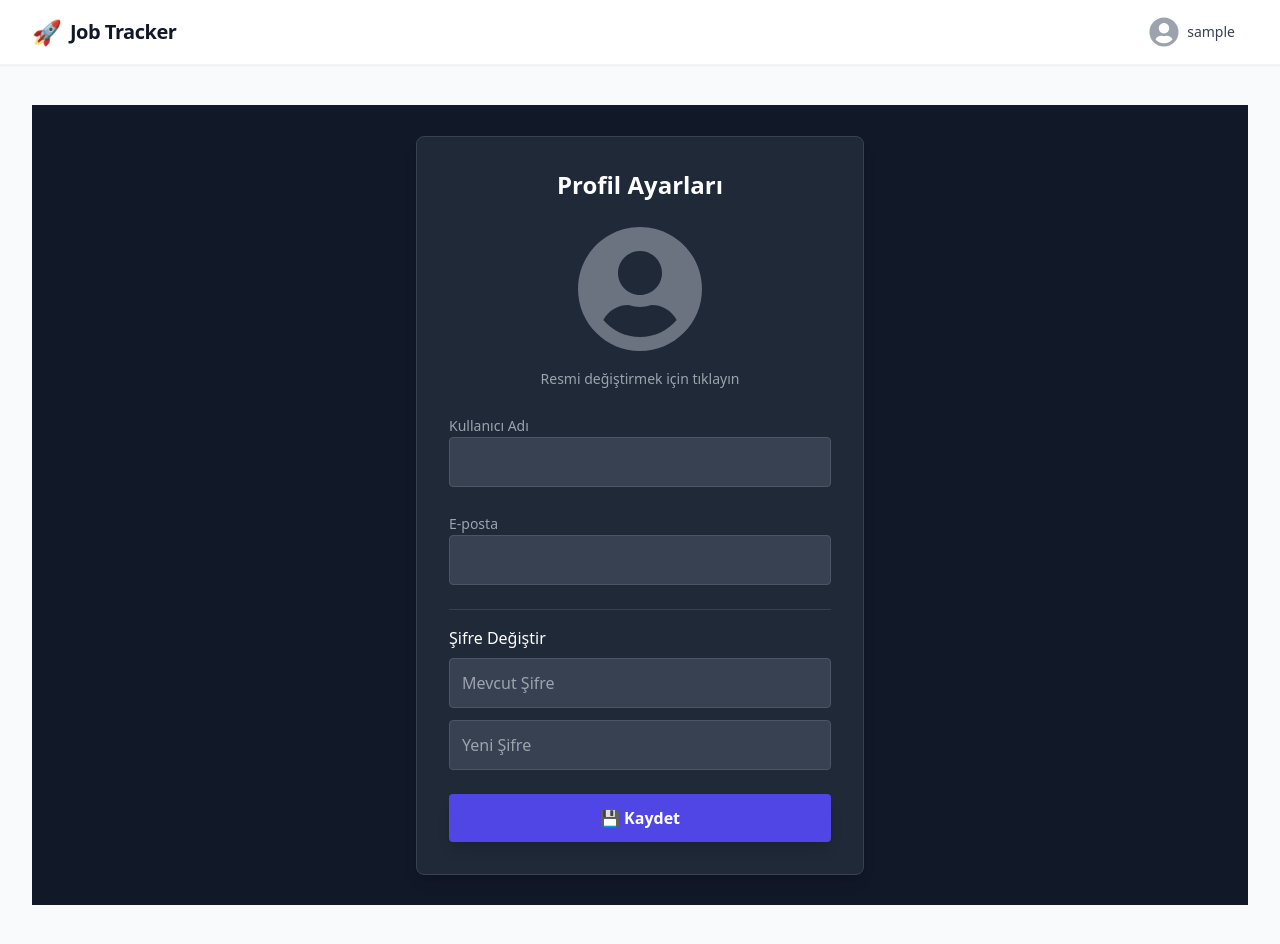
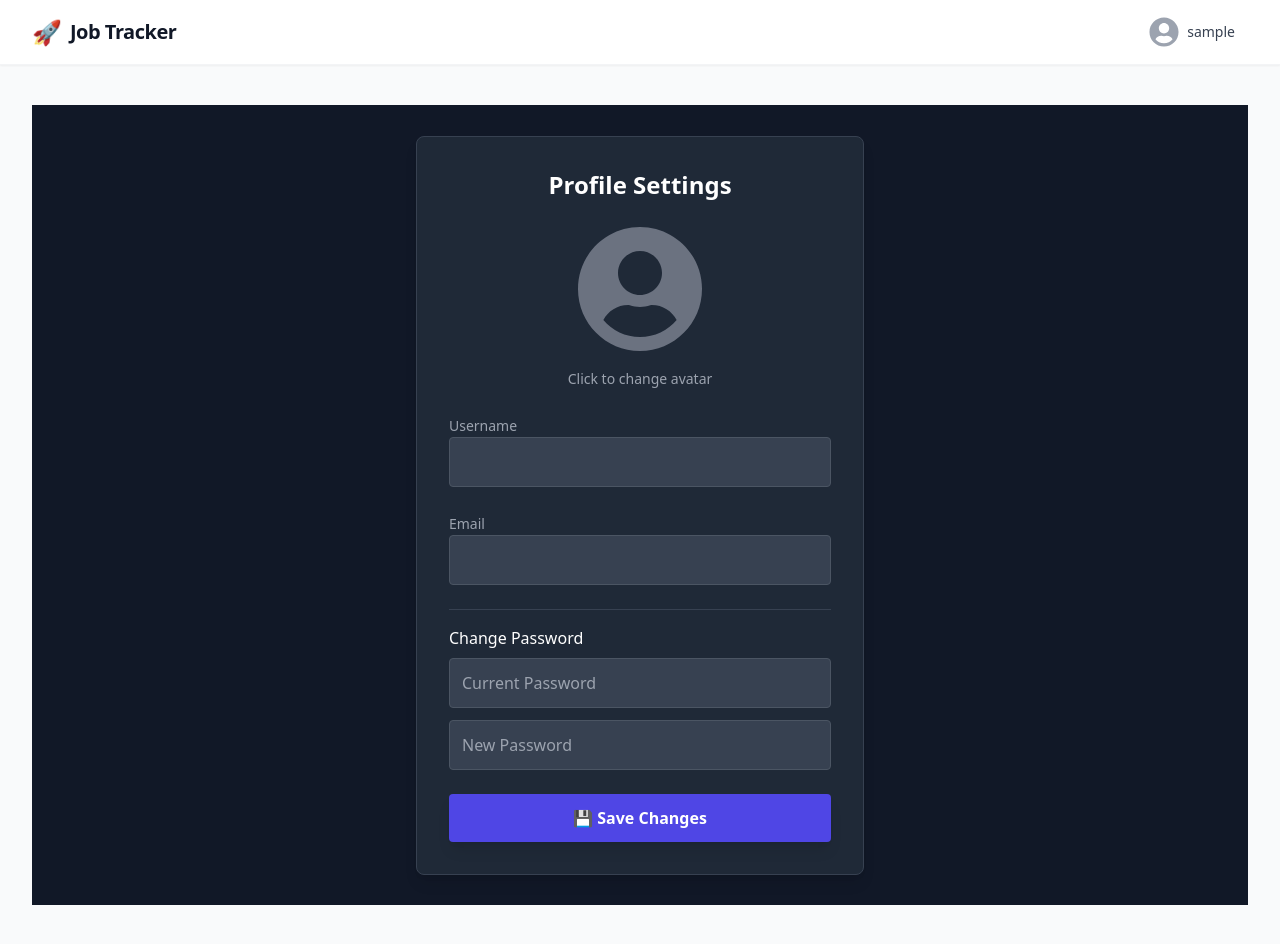
Before and after one commit to emrhnayzz/job-tracker-app, a React (Vite) app in the folder client/: page /profile in a window 1280 px wide. Built offline with nearby package versions, Linux system fonts and the light colour scheme; no server answers; sample sign-in values are in the browser's storage.

Commit message:
Fix login redirect logic

```diff
--- a/client/src/pages/Profile.jsx
+++ b/client/src/pages/Profile.jsx
@@ -22,7 +22,7 @@ const Profile = () => {
   useEffect(() => {
     const fetchUser = async () => {
       if (!storedUserId || !token) {
-        toast.error("Lütfen giriş yapın.");
+        toast.error("Please log in.");
         navigate("/login");
         return;
       }
@@ -41,7 +41,7 @@ const Profile = () => {
         }
       } catch (err) {
         console.error(err);
-        toast.error("Profile couln`t loaded");
+        toast.error("Failed to load profile");
       } finally {
         setLoading(false);
       }
@@ -81,23 +81,23 @@ const Profile = () => {
         }
       );
 
-      toast.success("Profile is updated! 🚀");
+      toast.success("Profile updated successfully! 🚀");
       setUser(res.data);
       setPasswords({ currentPassword: "", newPassword: "" });
     } catch (err) {
       console.error(err);
-      toast.error(err.response?.data?.message || "Update unseccessful");
+      toast.error(err.response?.data?.message || "Update failed");
     }
   };
 
   if (loading)
-    return <div className="text-center mt-10 text-white">Yükleniyor...</div>;
+    return <div className="text-center mt-10 text-white">Loading...</div>;
 
   return (
     <div className="min-h-screen bg-gray-900 flex justify-center items-center p-4">
       <div className="bg-gray-800 p-8 rounded-lg shadow-lg w-full max-w-md border border-gray-700">
         <h2 className="text-2xl font-bold text-white mb-6 text-center">
-          Profil Ayarları
+          Profile Settings
         </h2>
 
         <form onSubmit={handleUpdate} className="space-y-6">
@@ -122,13 +122,11 @@ const Profile = () => {
                 className="absolute inset-0 w-full h-full opacity-0 cursor-pointer"
               />
             </div>
-            <p className="text-gray-400 text-sm">
-              Resmi değiştirmek için tıklayın
-            </p>
+            <p className="text-gray-400 text-sm">Click to change avatar</p>
           </div>
 
           <div>
-            <label className="text-gray-400 text-sm">Kullanıcı Adı</label>
+            <label className="text-gray-400 text-sm">Username</label>
             <input
               type="text"
               value={user.username || ""}
@@ -137,7 +135,7 @@ const Profile = () => {
             />
           </div>
           <div>
-            <label className="text-gray-400 text-sm">E-posta</label>
+            <label className="text-gray-400 text-sm">Email</label>
             <input
               type="email"
               value={user.email || ""}
@@ -147,11 +145,11 @@ const Profile = () => {
           </div>
 
           <div className="pt-4 border-t border-gray-700">
-            <h3 className="text-white text-md mb-2">Şifre Değiştir</h3>
+            <h3 className="text-white text-md mb-2">Change Password</h3>
             <div className="space-y-3">
               <input
                 type="password"
-                placeholder="Mevcut Şifre"
+                placeholder="Current Password"
                 value={passwords.currentPassword}
                 onChange={(e) =>
                   setPasswords({
@@ -163,7 +161,7 @@ const Profile = () => {
               />
               <input
                 type="password"
-                placeholder="Yeni Şifre"
+                placeholder="New Password"
                 value={passwords.newPassword}
                 onChange={(e) =>
                   setPasswords({ ...passwords, newPassword: e.target.value })
@@ -177,7 +175,7 @@ const Profile = () => {
             type="submit"
             className="w-full bg-indigo-600 hover:bg-indigo-700 text-white font-bold py-3 rounded transition duration-300 shadow-lg"
           >
-            💾 Kaydet
+            💾 Save Changes
           </button>
         </form>
       </div>
```
